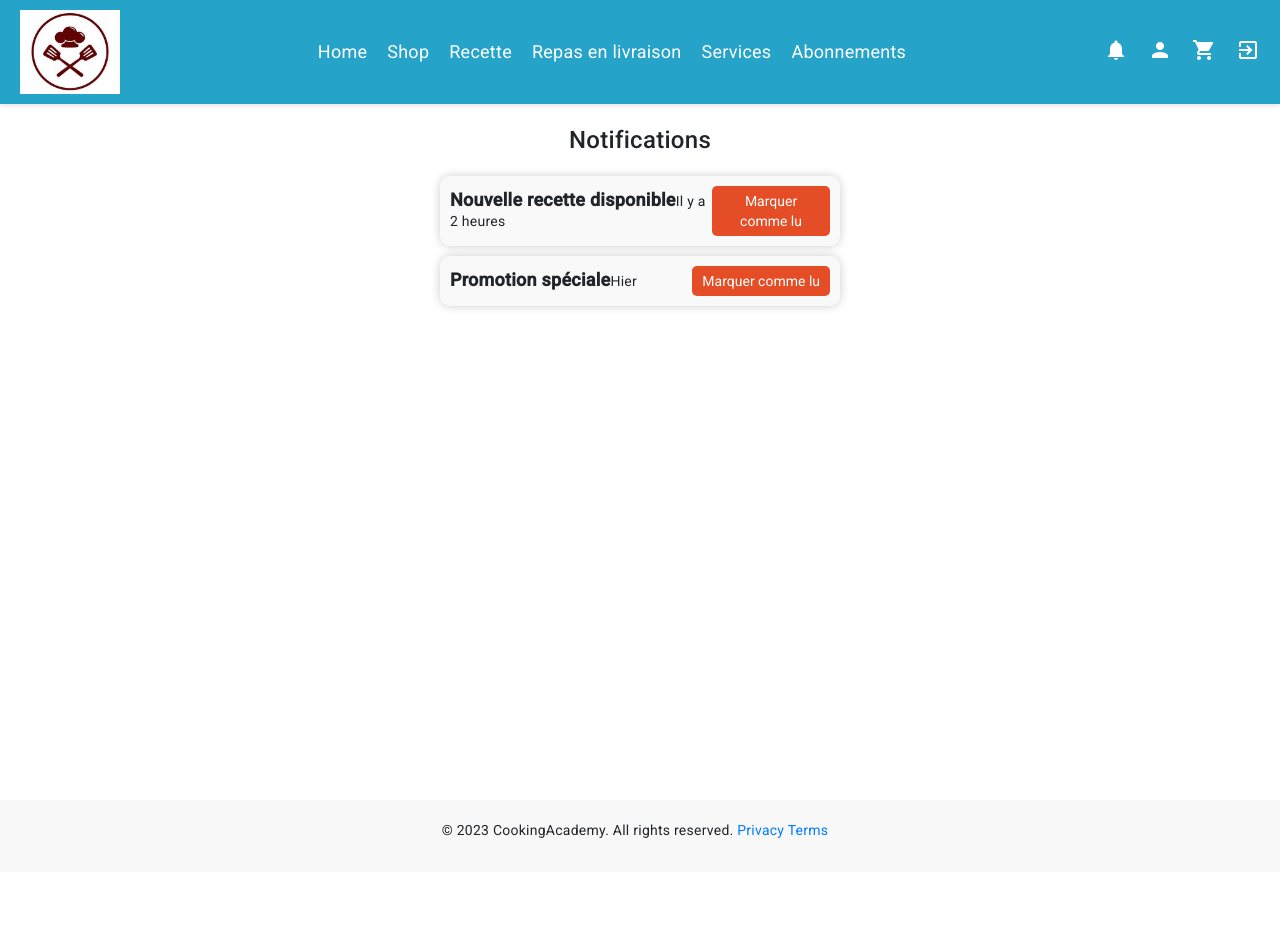
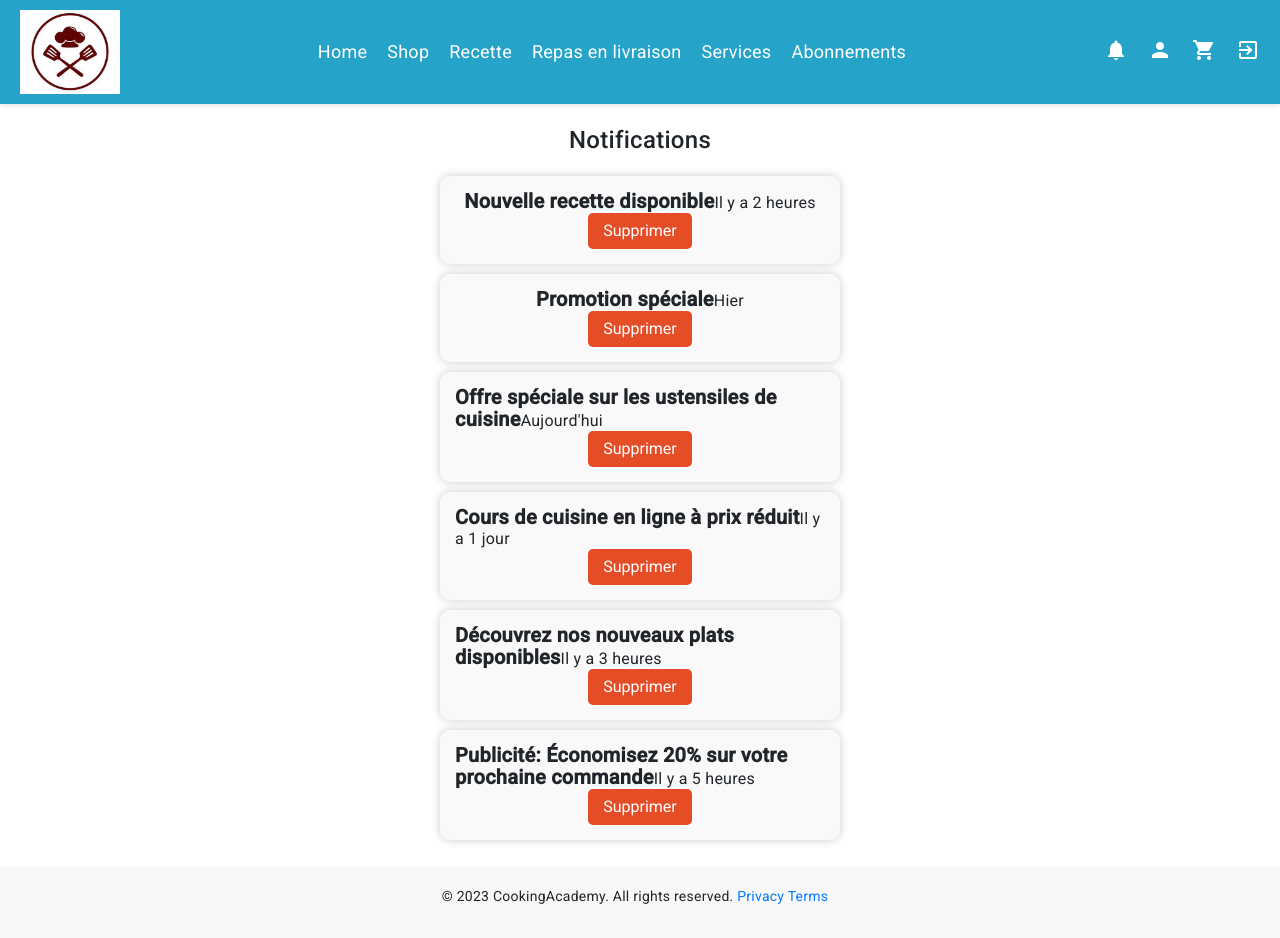
Before and after one commit to CookingAcademyPA/front, an Angular app: page /notifications in a window 1280 px wide. Before the commit the page ends 872 px from the top, so only its background shows below. Built offline with nearby package versions, Linux system fonts and the light colour scheme.

Commit message:
Notif small modif

```diff
--- a/src/app/notif/notif.component.css
+++ b/src/app/notif/notif.component.css
@@ -18,22 +18,25 @@
 
 .notification-item {
   display: flex;
+  flex-direction: column;
   justify-content: space-between;
   align-items: center;
   background-color: #f9f9f9;
   border-radius: 10px;
   box-shadow: 0 0 10px rgba(0, 0, 0, 0.2);
-  padding: 10px;
+  padding: 15px;
   margin-bottom: 10px;
+  max-width: 500px; /* Ajuster la largeur maximale */
 }
 
 .notification-title {
-  font-size: 18px;
+  font-size: 20px; /* Ajuster la taille de la police pour le titre */
   font-weight: bold;
+  margin-bottom: 5px; /* Espacement entre le titre et le temps */
 }
 
 .notification-time {
-  font-size: 14px;
+  font-size: 16px; /* Ajuster la taille de la police pour le temps */
 }
 
 .notification-button {
@@ -41,8 +44,8 @@
   color: white;
   border: none;
   border-radius: 5px;
-  padding: 5px 10px;
-  font-size: 14px;
+  padding: 8px 15px; /* Ajuster le padding pour un bouton plus grand */
+  font-size: 16px;
   cursor: pointer;
   transition: background-color 0.3s ease;
 }
--- a/src/app/notif/notif.component.html
+++ b/src/app/notif/notif.component.html
@@ -1,20 +1,12 @@
 <div class="notifications-container">
   <h2>Notifications</h2>
   <ul class="notification-list">
-    <li class="notification-item">
+    <li *ngFor="let notification of notifications; let i = index" class="notification-item">
       <div class="notification-content">
-        <span class="notification-title">Nouvelle recette disponible</span>
-        <span class="notification-time">Il y a 2 heures</span>
+        <span class="notification-title">{{ notification.title }}</span>
+        <span class="notification-time">{{ notification.time }}</span>
       </div>
-      <button class="notification-button">Marquer comme lu</button>
+      <button class="notification-button" (click)="removeNotification(i)">Supprimer</button>
     </li>
-    <li class="notification-item">
-      <div class="notification-content">
-        <span class="notification-title">Promotion spéciale</span>
-        <span class="notification-time">Hier</span>
-      </div>
-      <button class="notification-button">Marquer comme lu</button>
-    </li>
-    <!-- Ajoutez d'autres éléments de notification au besoin -->
   </ul>
 </div>
--- a/src/app/notif/notif.component.ts
+++ b/src/app/notif/notif.component.ts
@@ -1,10 +1,29 @@
 import { Component } from '@angular/core';
-
+interface Notification {
+  title: string;
+  time: string;
+  read: boolean;
+}
 @Component({
   selector: 'app-notif',
   templateUrl: './notif.component.html',
   styleUrls: ['./notif.component.css']
 })
+
 export class NotifComponent {
+  notifications: Notification[] = [
+    { title: 'Nouvelle recette disponible', time: 'Il y a 2 heures', read: false },
+    { title: 'Promotion spéciale', time: 'Hier', read: false },
+    { title: 'Offre spéciale sur les ustensiles de cuisine', time: 'Aujourd\'hui', read: false },
+    { title: 'Cours de cuisine en ligne à prix réduit', time: 'Il y a 1 jour', read: false },
+    { title: 'Découvrez nos nouveaux plats disponibles', time: 'Il y a 3 heures', read: false },
+    { title: 'Publicité: Économisez 20% sur votre prochaine commande', time: 'Il y a 5 heures', read: false },
+    // Ajoutez d'autres notifications au besoin
+  ];
 
+
+
+  removeNotification(index: number): void {
+    this.notifications.splice(index, 1);
+  }
 }
```
